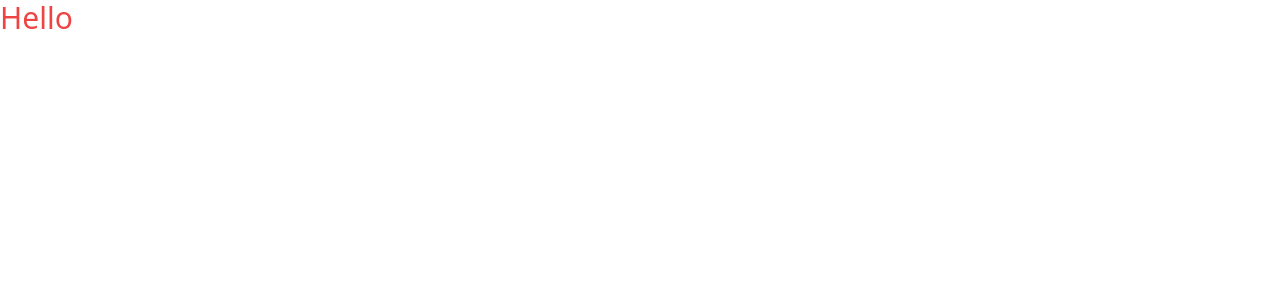
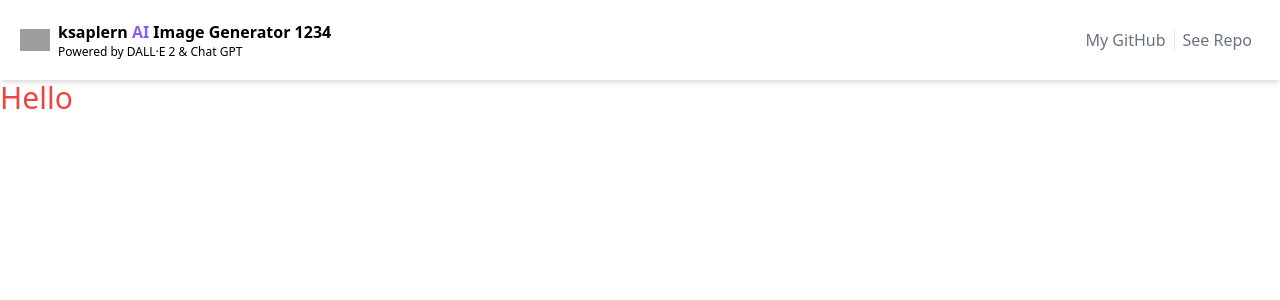
Before and after one commit to ksalpern/ai-image-generator, a Next.js app: page / in a window 1280 px wide. Shown: the top 300 px of the page. Built offline with nearby package versions, Linux system fonts and the light colour scheme; grey boxes are pictures that could not be loaded.

Commit message:
add Header&update next config

```diff
--- a/app/layout.tsx
+++ b/app/layout.tsx
@@ -1,18 +1,29 @@
-import '../styles/globals.css'
+import Header from "../components/Header";
+// import PromptInput from "../components/PromptInput";
+// import ClientProvider from "../components/ClientProvider";
+import "../styles/globals.css";
 
 export const metadata = {
-  title: 'Create Next App',
-  description: 'Generated by create next app',
-}
+  title: "AI Image Generator",
+  description: "Built with Next.js 13.2, DALL·E 2, and Chat GPT",
+};
 
 export default function RootLayout({
   children,
 }: {
-  children: React.ReactNode
+  children: React.ReactNode;
 }) {
   return (
     <html lang="en">
-      <body>{children}</body>
+      <body>
+        {/* <ClientProvider> */}
+        <Header />
+
+        {/* <PromptInput /> */}
+
+        {children}
+        {/* </ClientProvider> */}
+      </body>
     </html>
-  )
+  );
 }
--- /dev/null
+++ b/components/Header.tsx
@@ -0,0 +1,41 @@
+import Image from "next/image";
+import Link from "next/link";
+
+function Header() {
+  return (
+    <header className="p-5 flex justify-between  sticky top-0 bg-white z-50 shadow-md">
+      <div className="flex space-x-2 items-center">
+        <Image
+          src="https://seeklogo.com/images/O/open-ai-logo-8B9BFEDC26-seeklogo.com.png"
+          alt="logo"
+          height={30}
+          width={30}
+        />
+        <div>
+          <h1 className="font-bold">
+            ksaplern <span className="text-violet-500">AI</span> Image Generator
+            1234
+          </h1>
+          <h2 className="text-xs">Powered by DALL·E 2 & Chat GPT</h2>
+        </div>
+      </div>
+
+      <div className="flex divide-x text-gray-500 items-center text-xs md:text-base">
+        <Link
+          href="https://github.com/ksalpern/"
+          className="px-2 font-light text-right"
+        >
+          My GitHub
+        </Link>
+        <Link
+          href="https://github.com/ksalpern/ai-image-generator"
+          className="px-2 font-light"
+        >
+          See Repo
+        </Link>
+      </div>
+    </header>
+  );
+}
+
+export default Header;
--- a/next.config.js
+++ b/next.config.js
@@ -1,8 +1,15 @@
 /** @type {import('next').NextConfig} */
-const nextConfig = {
+module.exports = {
+  reactStrictMode: true,
   experimental: {
     appDir: true,
   },
-}
-
-module.exports = nextConfig
+  images: {
+    domains: [
+      "sonnytestapp38d554.blob.core.windows.net",
+      // "links.papareact.com",
+      "github.com",
+      "seeklogo.com"
+    ],
+  },
+};
```
